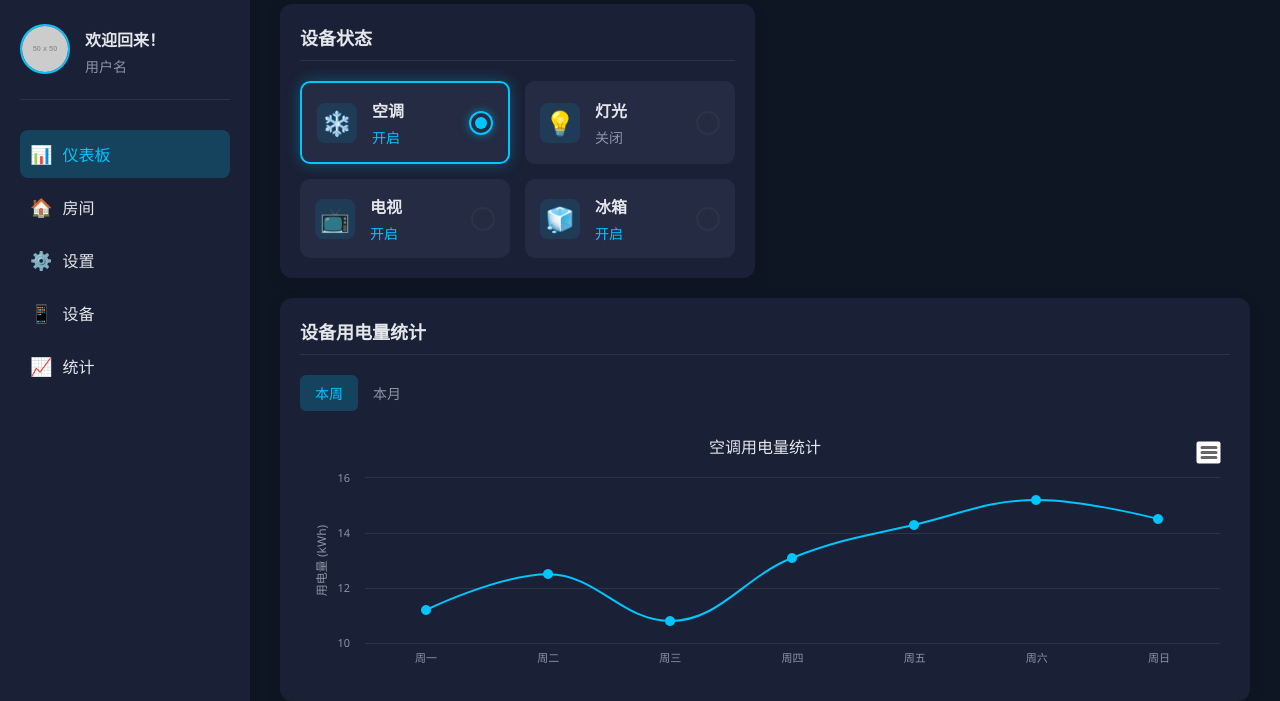
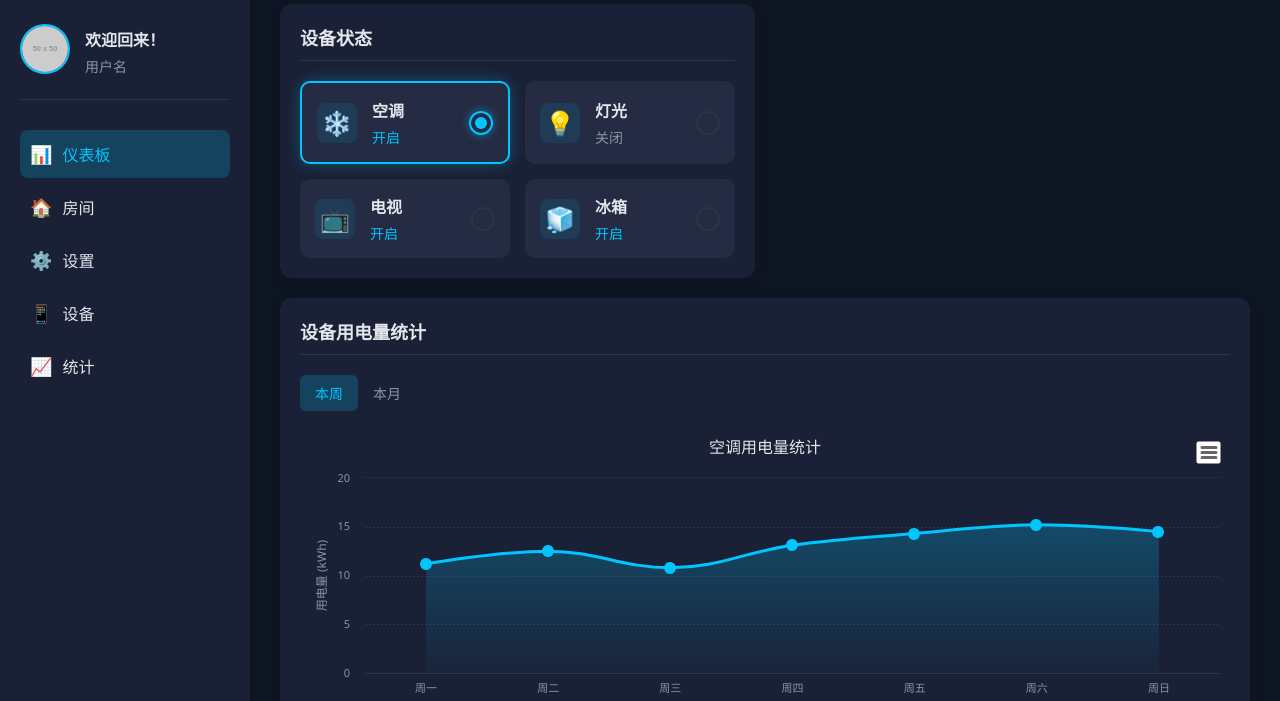
Before and after one commit to bochunwen810802/07272, a plain HTML site: page index.html in a window 1280 px wide. Shown: the part 102-803 px from the top of the page. Drawn offline with nearby package versions, Linux system fonts and the light colour scheme; placeholder pictures from the web are drawn by us.

Commit message:
- 調整Chart 設計

```diff
--- a/script.js
+++ b/script.js
@@ -259,9 +259,10 @@ function createPowerChart(period) {
     const categories = data.map(item => item.day);
     const values = data.map(item => item.value);
 
-    Highcharts.chart('power-chart', {
+    // 图表配置
+    const chartConfig = {
         chart: {
-            type: 'spline',
+            type: 'areaspline',
             backgroundColor: 'transparent',
             style: {
                 fontFamily: "'Segoe UI', 'Microsoft YaHei', sans-serif"
@@ -314,17 +315,49 @@ function createPowerChart(period) {
         credits: {
             enabled: false
         },
+        plotOptions: {
+            areaspline: {
+                fillOpacity: 0.3,
+                marker: {
+                    enabled: true,
+                    radius: 5,
+                    symbol: 'circle'
+                },
+                lineWidth: 3
+            }
+        },
         series: [{
             name: '用电量',
             data: values,
             color: '#00c6ff',
+            fillColor: {
+                linearGradient: {
+                    x1: 0,
+                    y1: 0,
+                    x2: 0,
+                    y2: 1
+                },
+                stops: [
+                    [0, 'rgba(0, 198, 255, 0.5)'],
+                    [1, 'rgba(0, 198, 255, 0.05)']
+                ]
+            },
             marker: {
-                symbol: 'circle',
-                radius: 5,
-                fillColor: '#00c6ff'
+                fillColor: '#00c6ff',
+                lineColor: '#00c6ff',
+                lineWidth: 2
             }
         }]
-    });
+    };
+
+    // 为月度图表添加更多配置
+    if (period === 'monthly') {
+        chartConfig.plotOptions.areaspline.pointStart = 1;
+        chartConfig.plotOptions.areaspline.pointInterval = 1;
+        chartConfig.xAxis.tickInterval = 1;
+    }
+
+    Highcharts.chart('power-chart', chartConfig);
 }
 
 // 创建一天中最高用电时段图表
--- a/styles.css
+++ b/styles.css
@@ -327,7 +327,22 @@ body {
 }
 
 #power-chart {
-    height: 250px;
+    height: 280px;
+    margin-top: 15px;
+    position: relative;
+}
+
+/* 自定义图表样式 */
+.highcharts-point {
+    stroke-width: 2px;
+}
+
+.highcharts-area {
+    fill-opacity: 0.5;
+}
+
+.highcharts-grid-line {
+    stroke-dasharray: 2, 2;
 }
 
 /* 高峰用电时段 */
```
